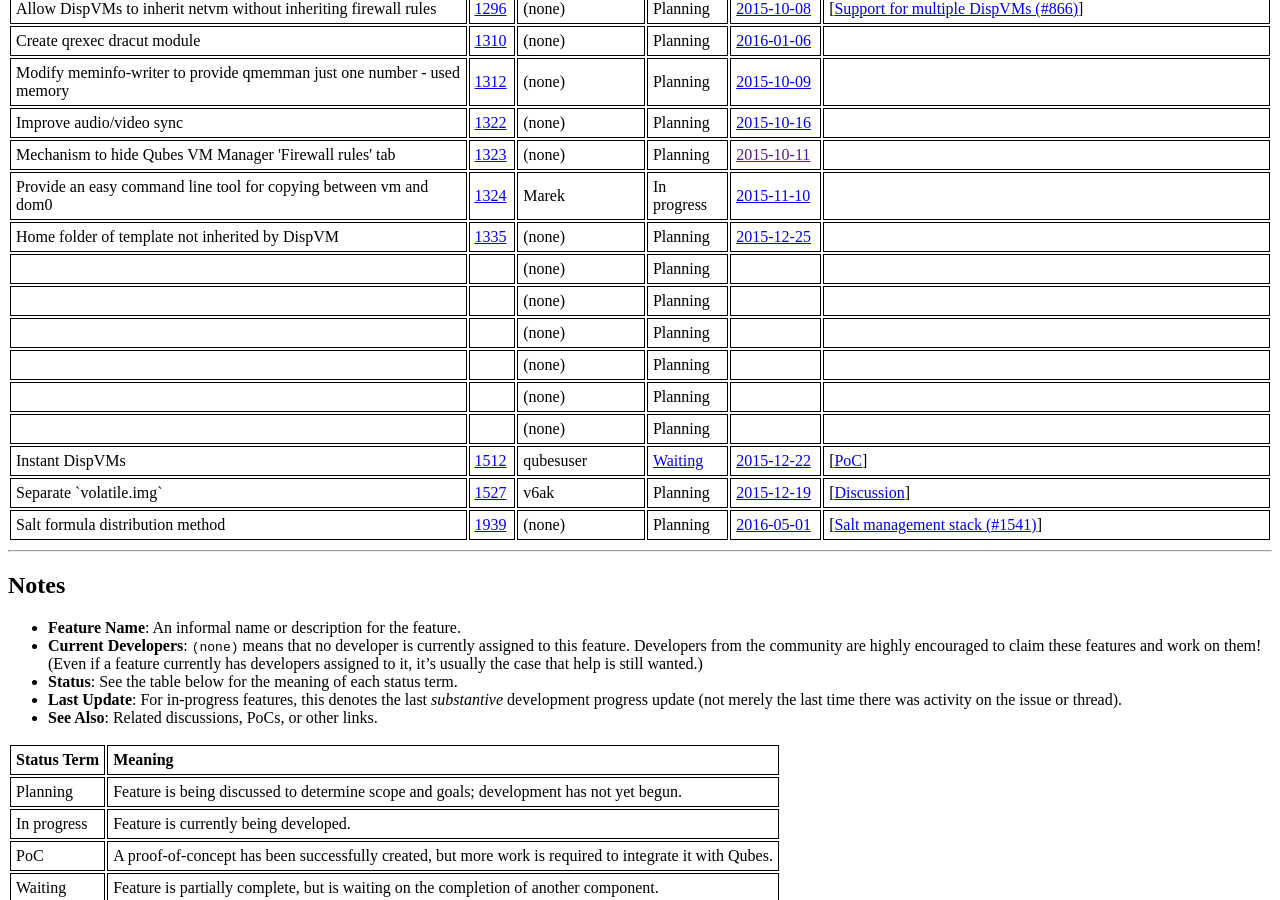
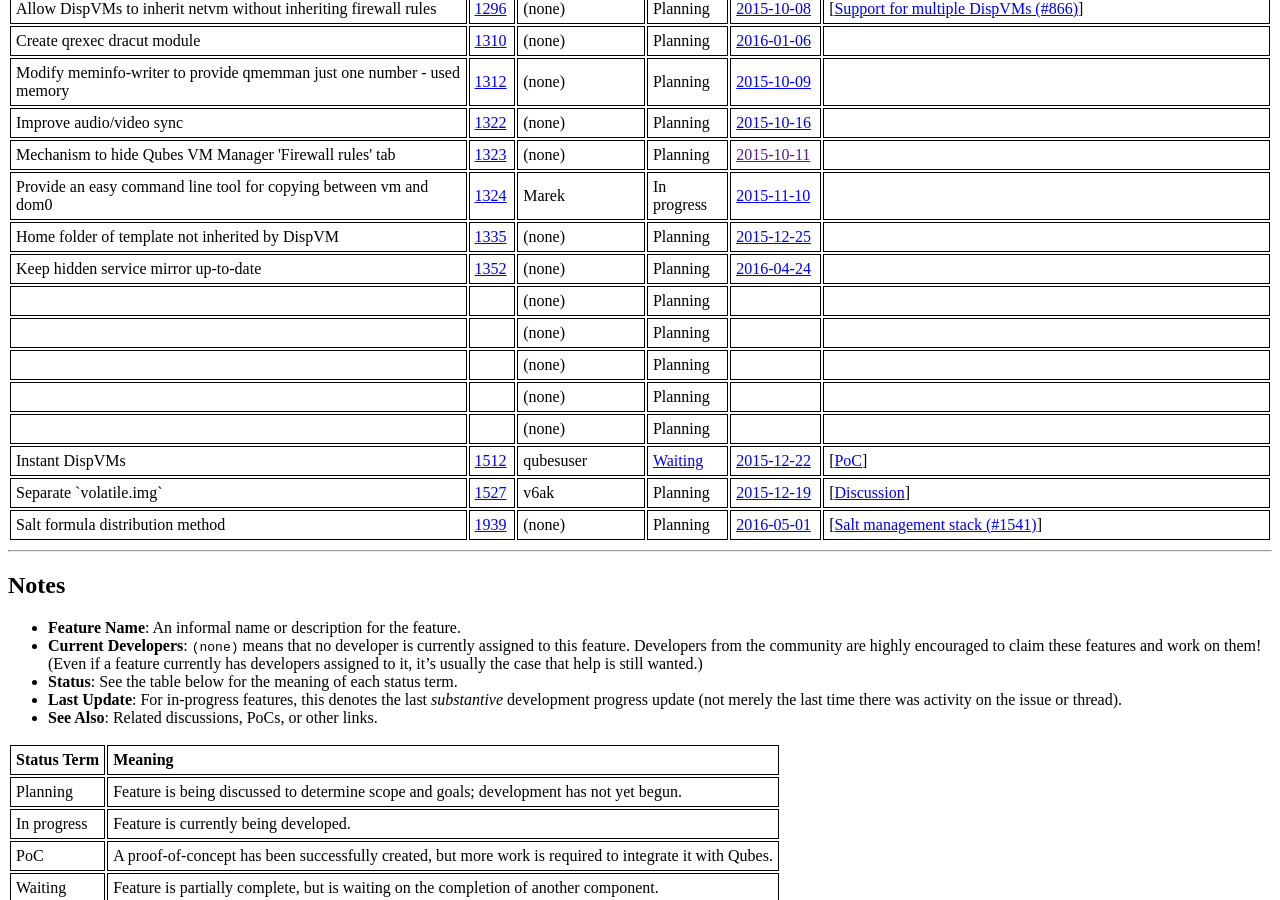
Before and after one commit to QubesOS/qubes-issues, a Jekyll site: the page built from index.md, in a window 1280 px wide and 900 px high, scrolled down 1756 px. Built offline with Jekyll 4.4.1, drawn with Linux system fonts in a browser that asks for light colours.

Commit message:
Track #1352

```diff
--- a/_data/features.yml
+++ b/_data/features.yml
@@ -782,15 +782,15 @@
   - desc   :
     url    :
 
-- name   :
-  issue  :
+- name   : Keep hidden service mirror up-to-date
+  issue  : 1352
   devs   :
   status :
-    code   :
+    code   : Planning
     url    :
   updated:
-    date   :
-    url    :
+    date   : 2016-04-24
+    url    : https://github.com/QubesOS/qubes-issues/issues/1352#issuecomment-213910111
   info   :
   - desc   :
     url    :
```
